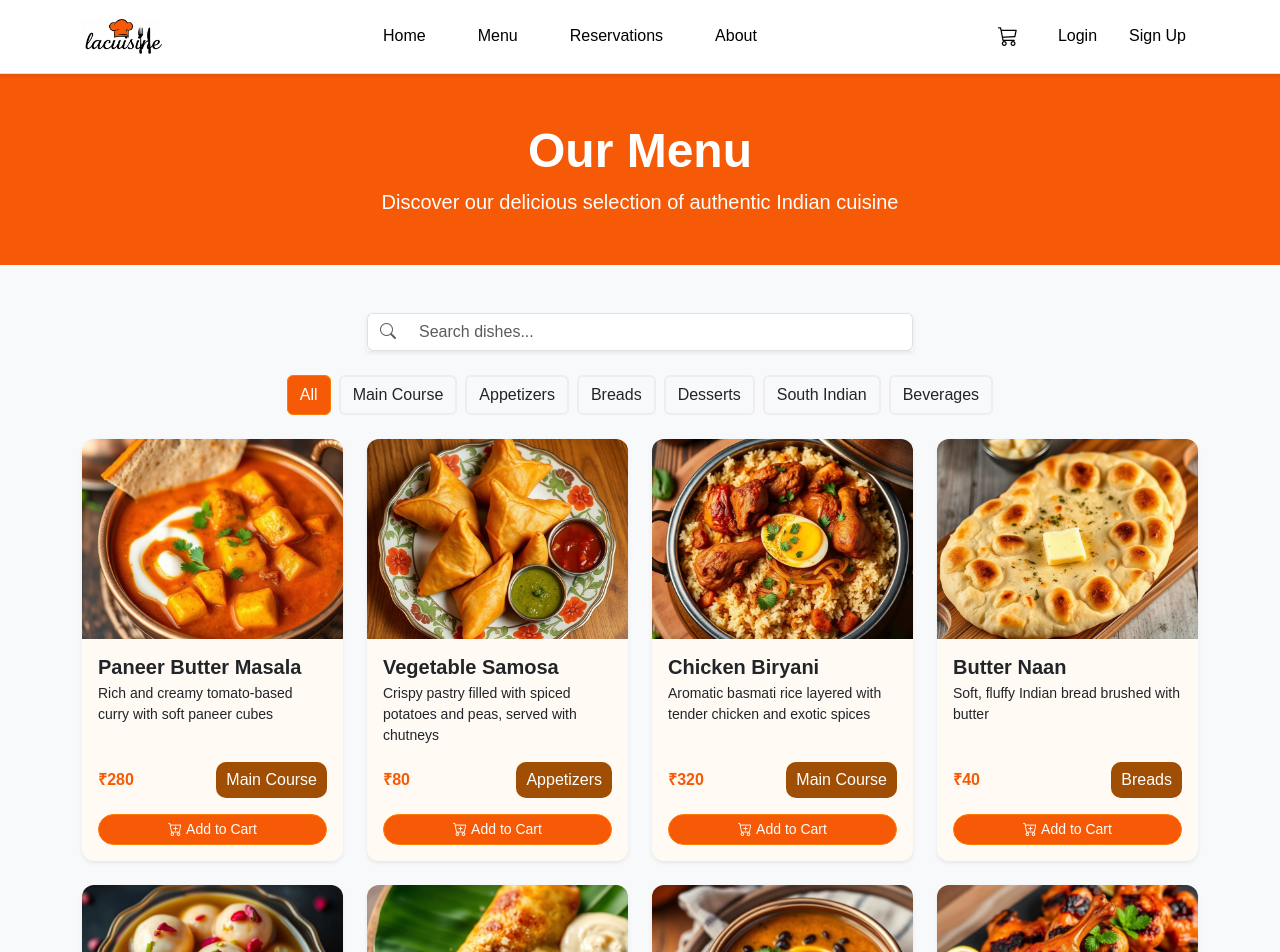
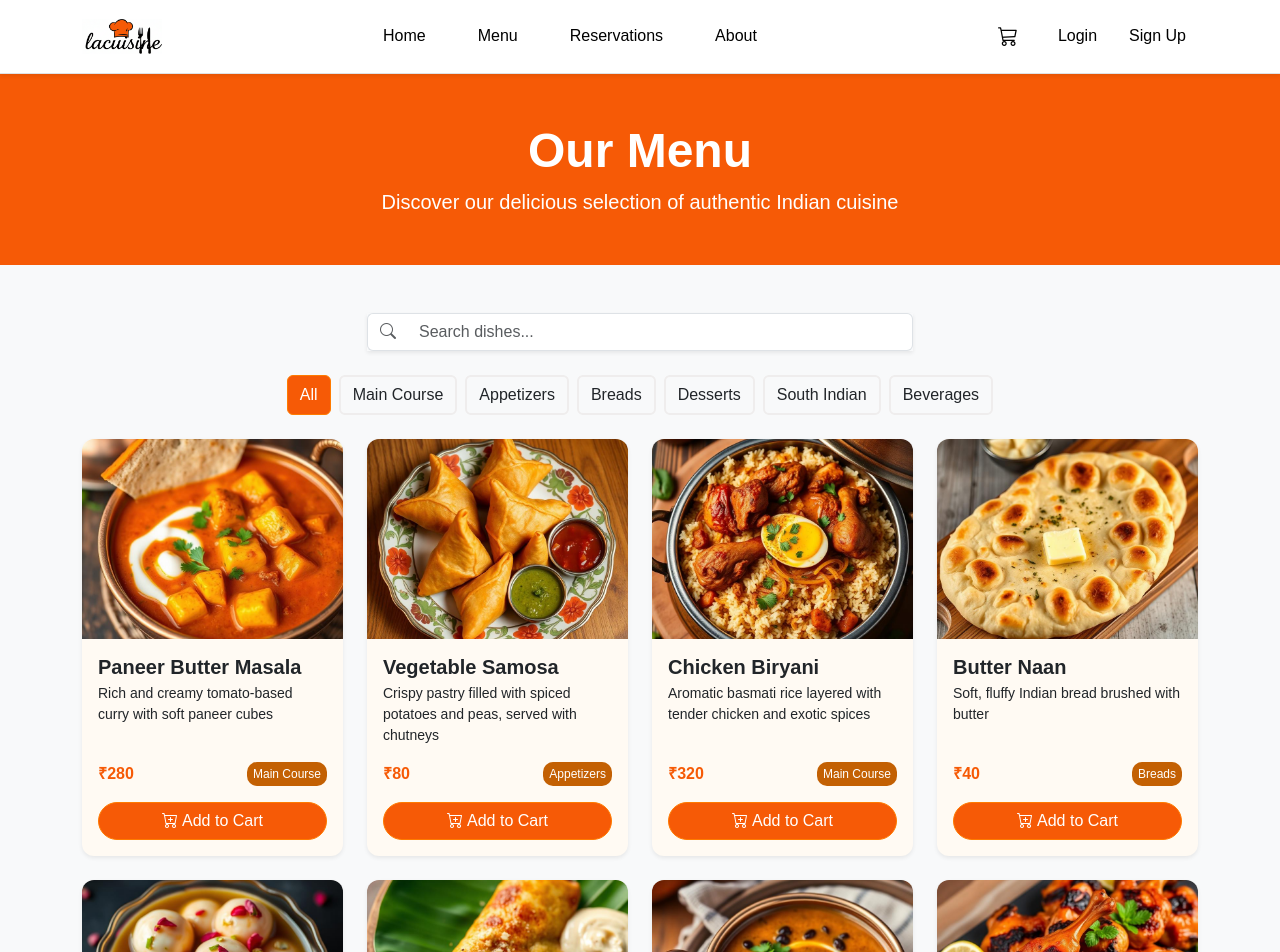
Before and after one commit to kavyasri2209/Restuarent, a React (Create React App) app: page /menu in a window 1280 px wide. Shown: the top 952 px of the page. Built offline with nearby package versions, Linux system fonts and the light colour scheme.

Commit message:
local storage

```diff
--- a/src/App.css
+++ b/src/App.css
@@ -97,12 +97,14 @@ a {
 }
 
 .badge1 {
-  background-color: #9f4e03; /* property names use hyphens, not camelCase */
-  color: #fff;
+  background-color: #c36003 !important;
+  color: #fff !important;
   font-weight: 500;
-  border-radius: 10px;
-  padding: 6px 10px;
+  border-radius: 10px !important;
+  padding: 3px 6px !important;
+  font-size: 12px !important;
 }
+
 
 /* === NAVBAR LINK STYLES (Home, Menu, About, etc.) === */
 .navbar .nav-link {
--- a/src/components/MenuItem.js
+++ b/src/components/MenuItem.js
@@ -9,7 +9,7 @@ function MenuItem({ item }) {
       <img src={item.image} className="card-img-top" alt={item.name} />
       <div className="card-body">
         <h5 className="card-title" style={{ color: "#000" }}>{item.name}</h5>
-        <p className="card-text" style={{ color: "#000" }}>{item.description}</p>
+        <p className="card-text " style={{ color: "#000" }}>{item.description}</p>
         <div className="d-flex justify-content-between align-items-center">
           <span className="fw-bold" style={{ color: "#000" }}>₹{item.price}</span>
           <button onClick={() => addToCart(item)} className="btn btn-warning btn-md">
--- a/src/pages/Login.js
+++ b/src/pages/Login.js
@@ -99,7 +99,7 @@ const Login = () => {
 
             <div className="text-center mt-3 small">
               <span className="text-muted">Don’t have an account? </span>
-              <Link to="/signup" className="text-decoration-none fw-semibold text-orange">
+              <Link to="/signup" className="text-decoration-none fw-semibold text-primary">
                 Sign Up
               </Link>
             </div>
--- a/src/pages/Menu.js
+++ b/src/pages/Menu.js
@@ -113,7 +113,7 @@ const Menu = () => {
                       {/* ✅ Add to Cart now works */}
                       <button
                         onClick={() => addToCart(item)}
-                        className="btn btn-warning btn-sm rounded-pill w-100 px-3"
+                        className="btn btn-warning btn-md rounded-pill w-100 px-3"
                       >
                         <i className="bi bi-cart-plus me-1"></i>Add to Cart
                       </button>
--- a/src/pages/Signup.js
+++ b/src/pages/Signup.js
@@ -144,7 +144,7 @@ function Signup() {
 
             <div className="text-center mt-3 small">
               <span className="text-muted">Already have an account? </span>
-              <Link to="/login" className="text-orange fw-semibold text-decoration-none">
+              <Link to="/login" className="text-primary fw-semibold text-decoration-none">
                 Login
               </Link>
             </div>
```
